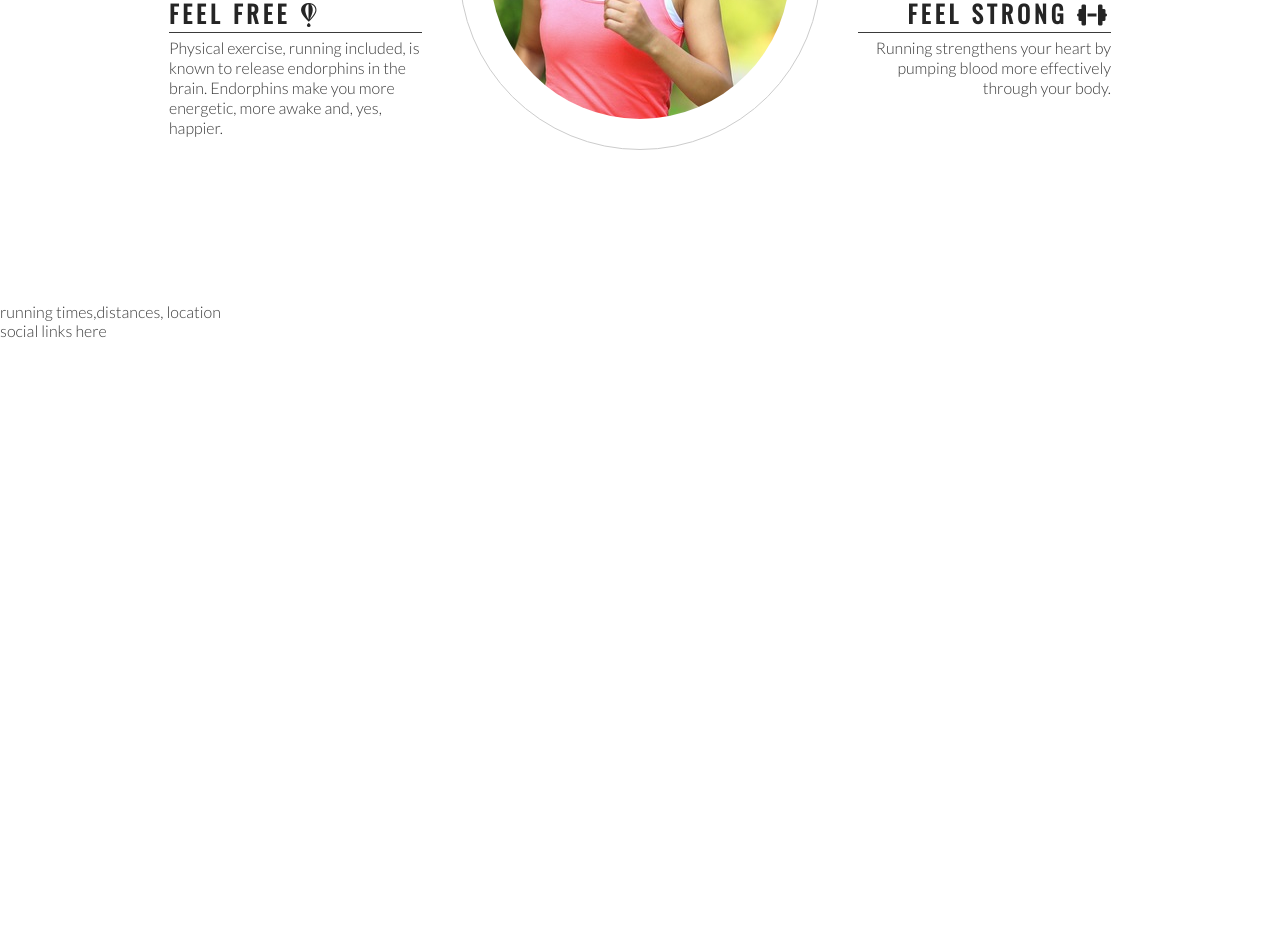
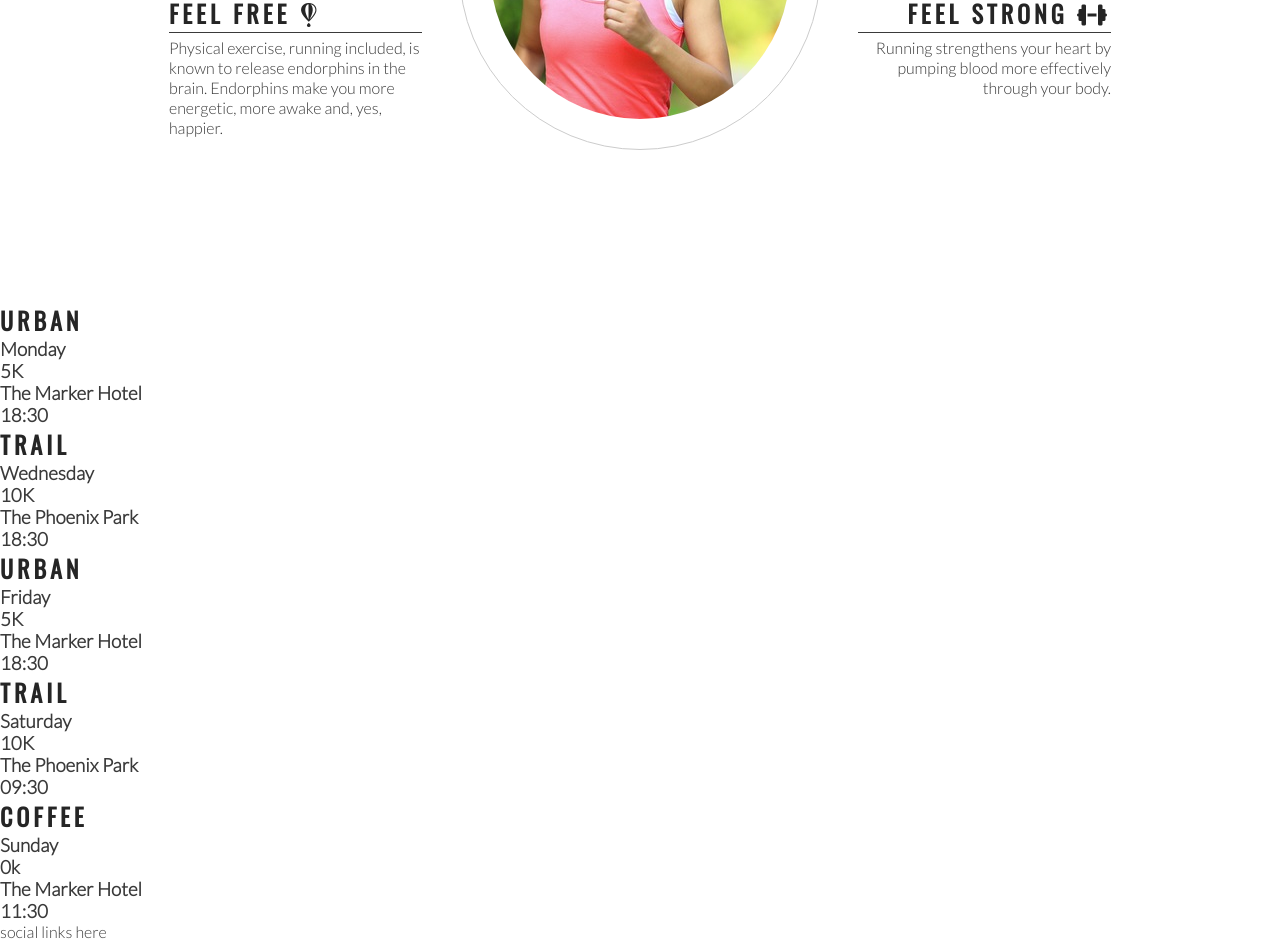
Before and after one commit to Kierandoolan/love-running, a plain HTML site: page index.html in a window 1280 px wide. Shown: the part 993-1934 px from the top of the page. Before the commit the page ends 1333 px from the top, so only its background shows below. Drawn offline with nearby package versions, Linux system fonts and the light colour scheme.

Commit message:
Add meet up times main structure

```diff
--- a/index.html
+++ b/index.html
@@ -78,7 +78,43 @@
             </div>
         </div>
     </section>
-    <section>running times,distances, location</section>
+    <section>
+        <div>
+            <h2>Urban</h2>
+            <h3>Monday</h3>
+            <h3>5K</h3>
+            <h3>The Marker Hotel</h3>
+            <h3>18:30</h3>
+        </div>
+        <div>
+            <h2>Trail</h2>
+            <h3>Wednesday</h3>
+            <h3>10K</h3>
+            <h3>The Phoenix Park</h3>
+            <h3>18:30</h3>
+        </div>
+        <div>
+            <h2>Urban</h2>
+            <h3>Friday</h3>
+            <h3>5K</h3>
+            <h3>The Marker Hotel</h3>
+            <h3>18:30</h3>
+        </div>
+        <div>
+            <h2>Trail</h2>
+            <h3>Saturday</h3>
+            <h3>10K</h3>
+            <h3>The Phoenix Park</h3>
+            <h3>09:30</h3>
+        </div>
+        <div>
+            <h2>Coffee</h2>
+            <h3>Sunday</h3>
+            <h3>0k</h3>
+            <h3>The Marker Hotel</h3>
+            <h3>11:30</h3>
+        </div>
+    </section>
     <footer>social links here</footer>
 
     <!--font awesome script-->
```
